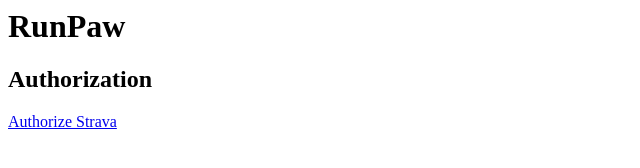
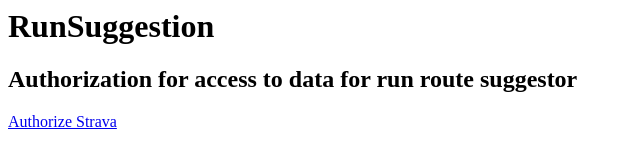
Before and after one commit to mileserickson/runpaw, a plain HTML site: page templates/index.html in a window 1280 px wide. Shown: the whole page, without its empty margins (0-640 px from the left). Drawn offline with Linux system fonts and the light colour scheme.

Commit message:
change landing page text

```diff
--- a/templates/index.html
+++ b/templates/index.html
@@ -1,10 +1,10 @@
 <html>
 	<head>
-		<title>RunPaw</title>
+		<title>Run Route Suggestor</title>
 	</head>
 	<body>
-		<h1>RunPaw</h1>
-		<h2>Authorization</h2>
+		<h1>RunSuggestion</h1>
+		<h2>Authorization for access to data for run route suggestor</h2>
 		<p><a href="{{auth_url}}">Authorize Strava</a></p>
 	</body>
 </html>
```
